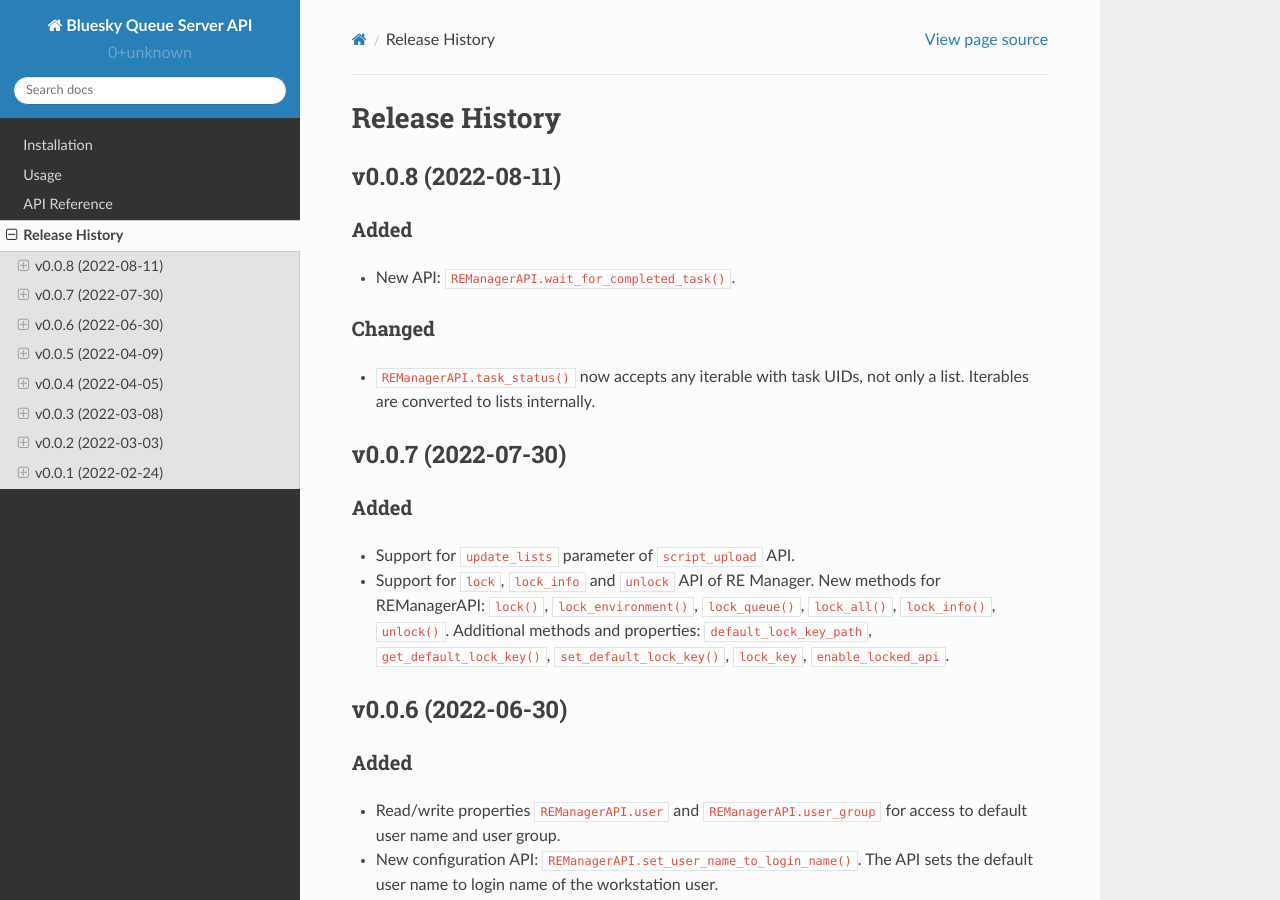
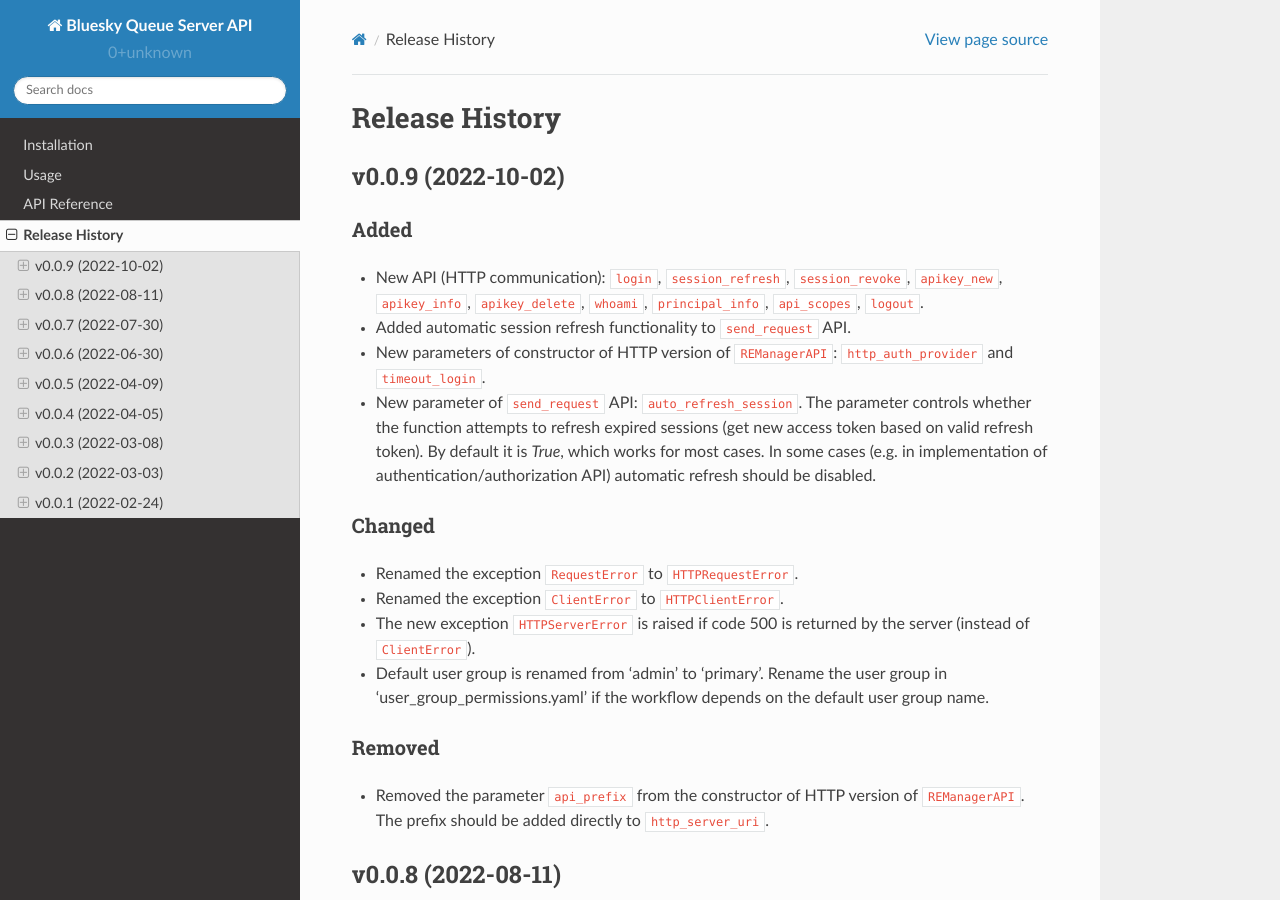
Before and after one commit to bluesky/bluesky-queueserver-api, a Sphinx documentation site: the page built from docs/source/release-history.rst, in a window 1280 px wide and 900 px high. Built offline with Sphinx 7.4.7 and the Read the Docs theme 2.0.0, drawn with Linux system fonts in a browser that asks for light colours.

Commit message:
DOC: release notes v0.0.9

```diff
--- a/docs/source/release-history.rst
+++ b/docs/source/release-history.rst
@@ -1,6 +1,47 @@
 ===============
 Release History
 ===============
+
+v0.0.9 (2022-10-02)
+===================
+
+Added
+-----
+
+- New API (HTTP communication): ``login``, ``session_refresh``, ``session_revoke``, ``apikey_new``,
+  ``apikey_info``, ``apikey_delete``, ``whoami``, ``principal_info``, ``api_scopes``,
+  ``logout``.
+
+- Added automatic session refresh functionality to ``send_request`` API.
+
+- New parameters of constructor of HTTP version of ``REManagerAPI``: ``http_auth_provider``
+  and ``timeout_login``.
+
+- New parameter of ``send_request`` API: ``auto_refresh_session``. The parameter controls
+  whether the function attempts to refresh expired sessions (get new access token based on
+  valid refresh token). By default it is *True*, which works for most cases. In some cases
+  (e.g. in implementation of authentication/authorization API) automatic refresh should be disabled.
+
+Changed
+-------
+
+- Renamed the exception ``RequestError`` to ``HTTPRequestError``.
+
+- Renamed the exception ``ClientError`` to ``HTTPClientError``.
+
+- The new exception ``HTTPServerError`` is raised if code 500 is returned by the server
+  (instead of ``ClientError``).
+
+- Default user group is renamed from 'admin' to 'primary'. Rename the user group in
+  'user_group_permissions.yaml' if the workflow depends on the default user group name.
+
+
+Removed
+-------
+
+- Removed the parameter ``api_prefix`` from the constructor of HTTP version of ``REManagerAPI``.
+  The prefix should be added directly to ``http_server_uri``.
+
 
 v0.0.8 (2022-08-11)
 ===================
```
